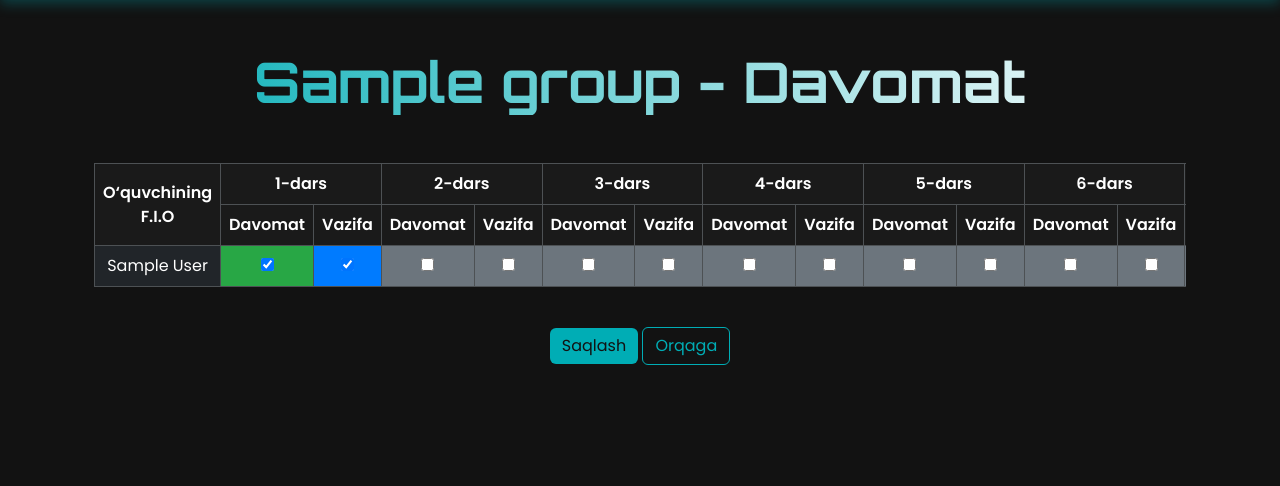
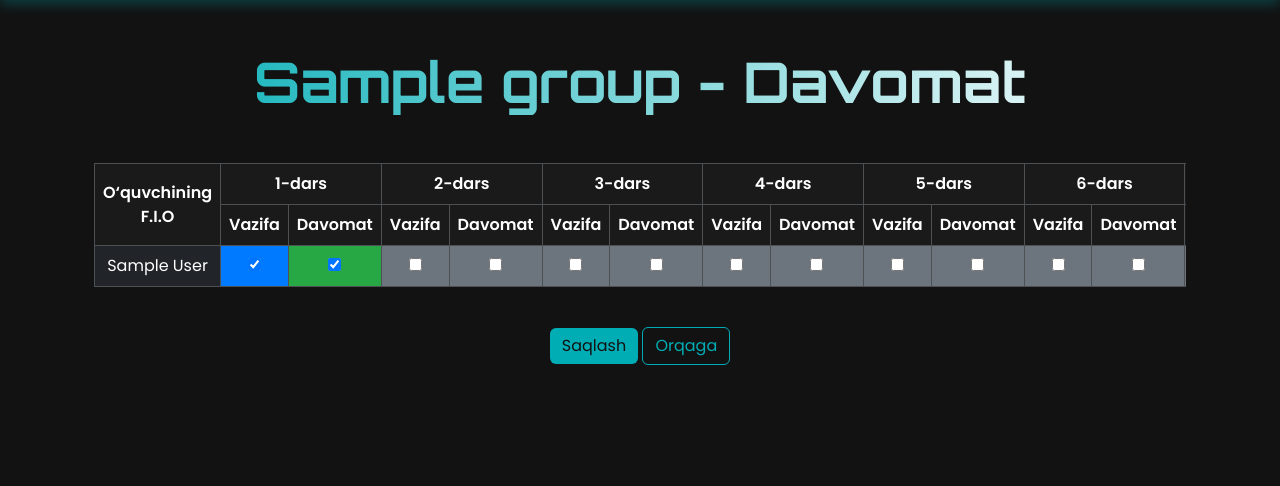
Before and after one commit to davronovuz/bekendchi, a Django app: page /ustozlar/group/1/ in a window 1280 px wide. Shown: the part 112-598 px from the top of the page. Run offline with Django 5.2, Linux system fonts and the light colour scheme; tables that the repository leaves empty hold one stand-in row (values such as "Sample post").

Commit message:
ozgarish

```diff
--- a/templates/group_attendance.html
+++ b/templates/group_attendance.html
@@ -13,15 +13,15 @@
                 <thead>
                     <tr>
                         <th rowspan="2">O‘quvchining F.I.O</th>
-                        {% for i in "123456789101112" %}
-                        <th colspan="2">{{ i }}-dars</th>
+                        {% for lesson in lessons %}
+                        <th colspan="2">{{ lesson }}-dars</th>
                         {% endfor %}
                         <th rowspan="2">Umumiy Ball</th>
                     </tr>
                     <tr>
-                        {% for i in "123456789101112" %}
+                        {% for lesson in lessons %}
+                        <th>Vazifa</th>
                         <th>Davomat</th>
-                        <th>Vazifa</th>
                         {% endfor %}
                     </tr>
                 </thead>
@@ -30,13 +30,13 @@
                     <tr>
                         <td>{{ row.student.first_name }} {{ row.student.last_name }}</td>
                         {% for attendance in row.attendances %}
+                        <td style="background-color: {% if attendance and attendance.task_completed %}#007bff{% else %}#6c757d{% endif %}">
+                            <input type="checkbox" name="task_{{ row.student.id }}_{{ forloop.counter }}"
+                                   {% if attendance and attendance.task_completed %}checked{% endif %}>
+                        </td>
                         <td style="background-color: {% if attendance and attendance.is_present %}#28a745{% else %}#6c757d{% endif %}">
                             <input type="checkbox" name="present_{{ row.student.id }}_{{ forloop.counter }}"
                                    {% if attendance and attendance.is_present %}checked{% endif %}>
-                        </td>
-                        <td style="background-color: {% if attendance and attendance.task_completed %}#007bff{% else %}#6c757d{% endif %}">
-                            <input type="checkbox" name="task_{{ row.student.id }}_{{ forloop.counter }}"
-                                   {% if attendance and attendance.task_completed %}checked{% endif %}>
                         </td>
                         {% endfor %}
                         <td>{{ row.score }}</td>
--- a/ustoz/views.py
+++ b/ustoz/views.py
@@ -6,6 +6,7 @@
 def group_list(request):
     groups = Group.objects.all()
     return render(request, 'group_list.html', {'groups': groups})
+
 
 
 def group_attendance(request, group_id):
@@ -19,14 +20,18 @@
         attendance_dict = {attendance.lesson_number: attendance for attendance in attendances}
         row = {
             'student': student,
-            'attendances': [attendance_dict.get(i, None) for i in range(1, 13)],
+            'attendances': [attendance_dict.get(i, None) for i in range(1, 13)],  # 1-dan 12-darsgacha
             'score': student.calculate_score()
         }
         attendance_data.append(row)
 
+    # Darslar ro‘yxatini template uchun tayyorlash
+    lessons = list(range(1, 13))  # 1-dan 12-gacha bo‘lgan darslar ro‘yxati
+
     return render(request, 'group_attendance.html', {
         'group': group,
-        'attendance_data': attendance_data
+        'attendance_data': attendance_data,
+        'lessons': lessons  # Darslar ro‘yxatini template’ga uzatamiz
     })
 
 
```
